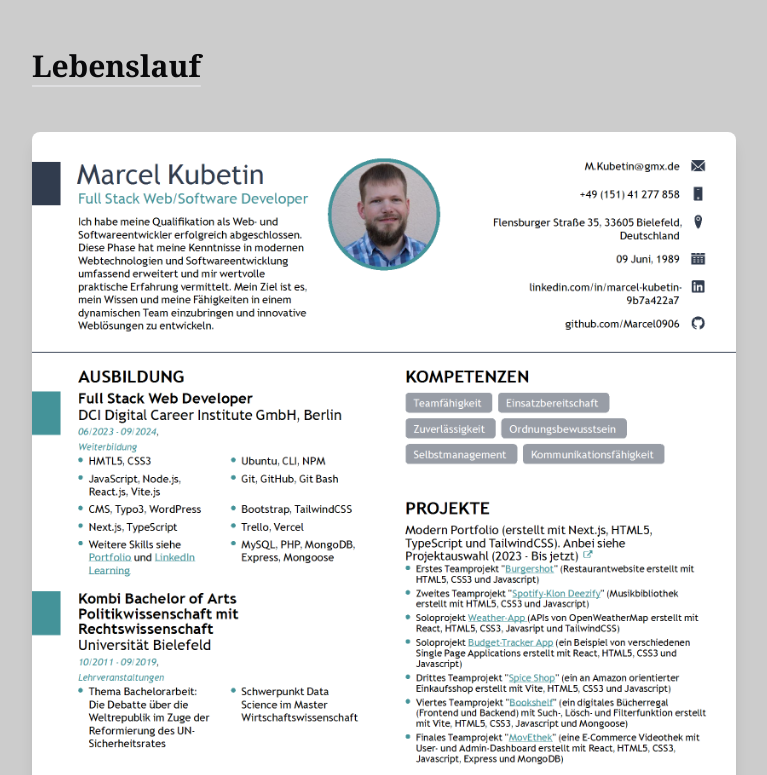
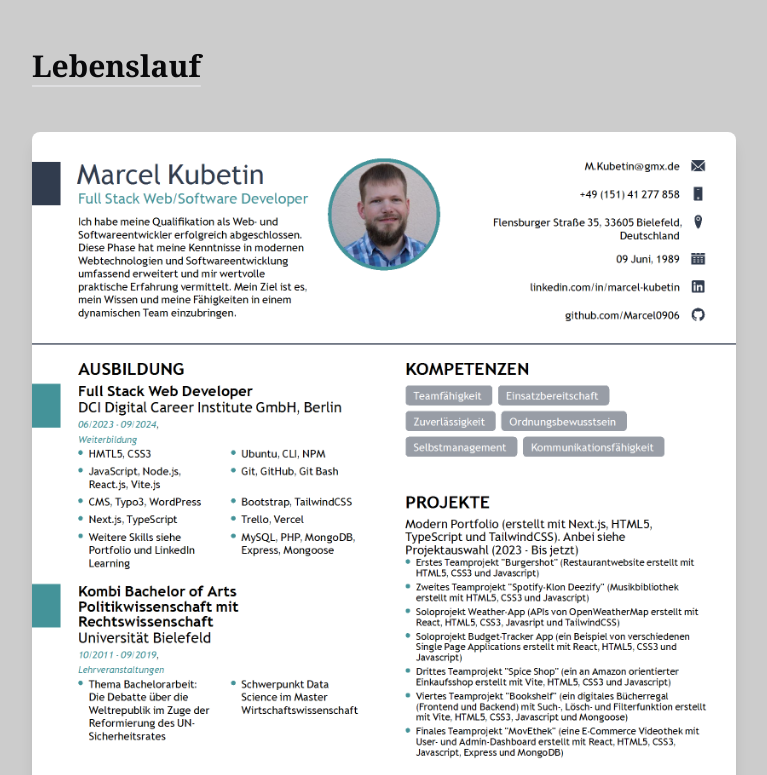
Before and after one commit to Marcel0906/Modern-Portfolio, a Next.js app in the folder portfolio/: page / in a window 1280 px wide. Shown: the part 783-1558 px from the top of the page, without its empty margins (256-1023 px from the left). Built offline with nearby package versions, Linux system fonts and the light colour scheme.

Commit message:
cv, intro update

```diff
--- a/portfolio/components/cv-image.tsx
+++ b/portfolio/components/cv-image.tsx
@@ -7,7 +7,7 @@ export default function ImageComponent() {
     <div className='my-8'>
       <h2 className='title mb-12'>Lebenslauf</h2>
       <Image
-        src='/images/authors/my_resume.png' // Pfad zu Ihrem Bild
+        src='/images/authors/Lebenslauf-neu.png' // Pfad zu Ihrem Bild
         alt='CV'
         width={1000} // Breite des Bildes
         height={1000} // Höhe des Bildes
--- a/portfolio/components/intro.tsx
+++ b/portfolio/components/intro.tsx
@@ -6,7 +6,7 @@ export default function Intro() {
     <section className='flex flex-col-reverse items-start gap-x-10 gap-y-4 pb-4'>
       <div className='mt-2 flex-1 md:mt-0'>
         <h1 className='title no-underline'>Hi, ich bin Marcel Kubetin.</h1>
-        <p className='mt-3 font-light text-muted-foreground'>
+        <p className='mt-3 font-sans text-muted-foreground'>
           Als Full-Stack Web Developer aus Bielefeld, Deutschland, entwickle ich mit
           Leidenschaft Webanwendungen. In einem dynamischen Team kann ich mein Wissen und meine Fähigkeiten
           einbringen und innovative Weblösungen entwickeln. Auf der Suche nach neuen Herausforderungen und Möglichkeiten hoffe ich auf spannende Projekte.
```
Also changed, not shown: portfolio/public/images/authors/Lebenslauf-neu.png (added).
